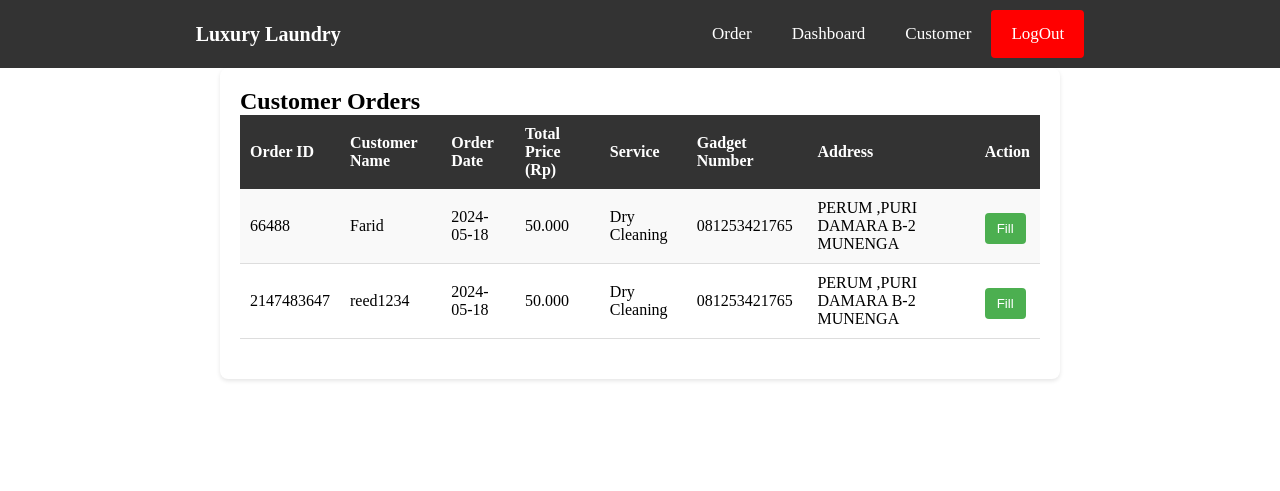
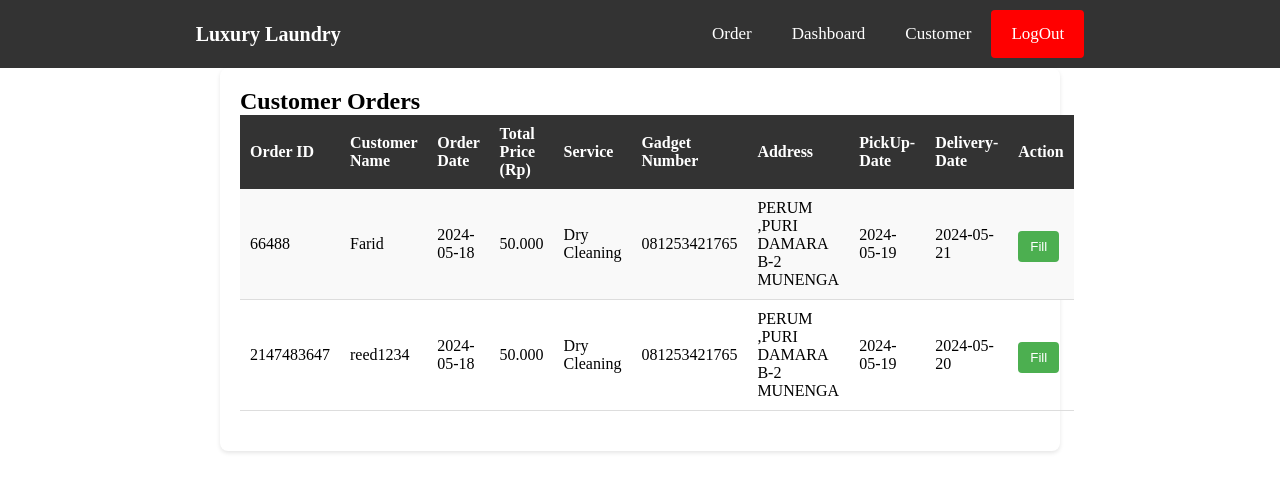
Before and after one commit to FaridRadit/WebLaundry, a PHP site: page /customer.php in a window 1280 px wide. Shown: the top 491 px of the page. Run offline with PHP 8.4, Linux system fonts and the light colour scheme; a user stored in the database is signed in; data comes from the database, SQL or seed files in the repository.

Commit message:
Luxury Laundry

```diff
--- a/customer.php
+++ b/customer.php
@@ -48,6 +48,8 @@ else {
                 <th>Service</th>
                 <th>Gadget Number</th>
                 <th>Address</th>
+                <th>PickUp-Date</th>
+                <th>Delivery-Date</th>
                 <th>Action</th> <!-- Kolom tambahan untuk tombol delete dan update -->
             </tr>
         </thead>
@@ -55,8 +57,12 @@ else {
             <?php
             $msql = "SELECT * FROM pesanan"; // Table name changed to 'pesanan'
             $result = mysqli_query($connect, $msql);
+            $sqll = "SELECT * FROM delivery";
+            $res = mysqli_query($connect, $sqll);
             if ($result && mysqli_num_rows($result) > 0) {
-                while ($row = mysqli_fetch_assoc($result)) { ?>
+                while ($row = mysqli_fetch_assoc($result)) {
+                    $baris = mysqli_fetch_assoc($res);?>
+
                     <tr>
                         <td><?= htmlspecialchars($row['order_id']) ?></td>
                         <td><?= htmlspecialchars($row['customer_name']) ?></td>
@@ -65,6 +71,8 @@ else {
                         <td><?= htmlspecialchars($row['service']) ?></td>
                         <td><?= htmlspecialchars($row['gadget_number']) ?></td>
                         <td><?= htmlspecialchars($row['Address']) ?></td>
+                        <td><?= htmlspecialchars($baris['pickup_date']) ?></td>
+                        <td><?= htmlspecialchars($baris['delivery_date']) ?></td>
                         <td>
                         <form action="fill.php?order_id=<?=$row['order_id']?>" method="post">
                                 <!-- Tombol "Order" -->
```
Also changed, not shown: process_delivery.php (+13 -2 lines).
